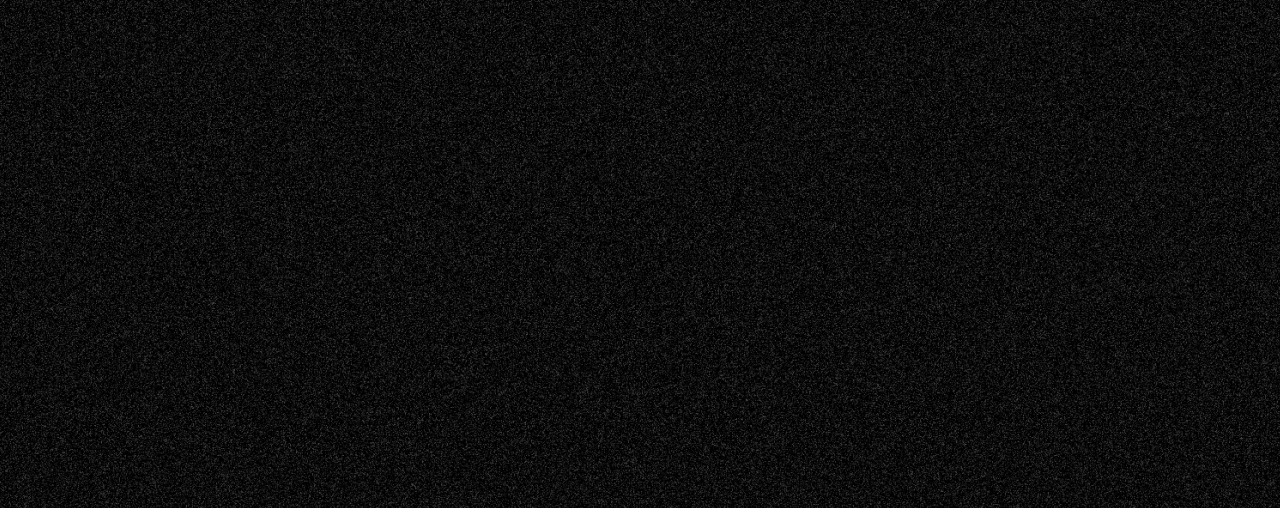
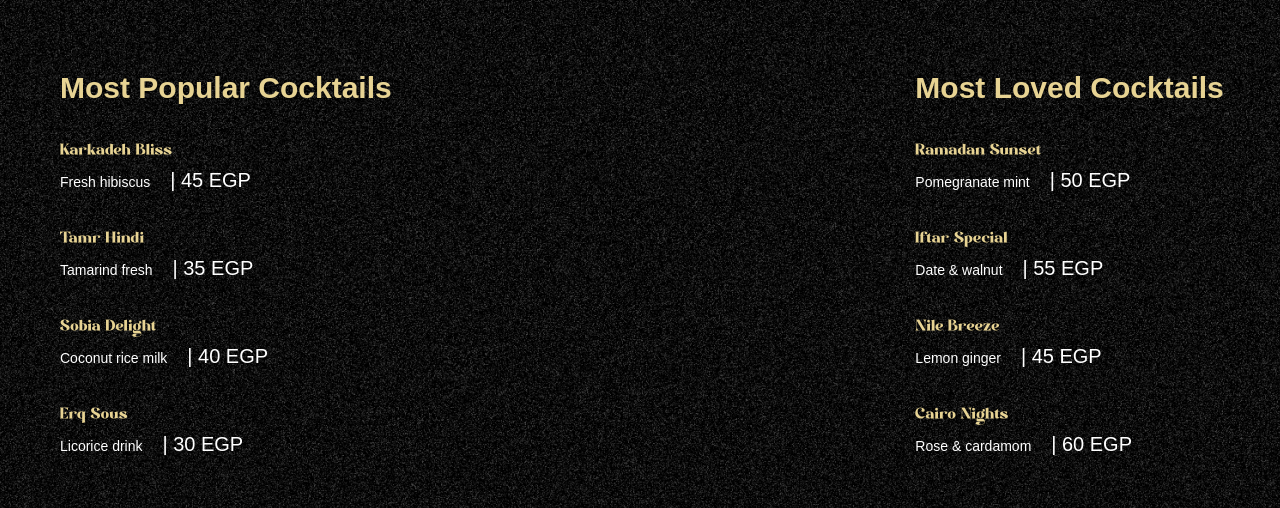
Before and after one commit to mahmoudfathydev-hub/Cafe-Ramadan, a Next.js app: page / in a window 1280 px wide. Shown: the part 890-1398 px from the top of the page. Built offline with nearby package versions, Linux system fonts and the light colour scheme; a web font is replaced by a local one.

Commit message:
add menu section

```diff
--- a/src/app/components/hero.tsx
+++ b/src/app/components/hero.tsx
@@ -70,7 +70,6 @@ const Hero = () => {
       videoRef.current.pause();
       tl.to(videoRef.current, {
         currentTime: videoRef.current.duration || 1,
-        scale: 0.8,
         ease: "none",
         onUpdate: function () {
           if (videoRef.current) {
--- a/src/app/components/menu.tsx
+++ b/src/app/components/menu.tsx
@@ -1,8 +1,59 @@
+"use client"
+import { cocktailLists, mockTailLists } from "@/constants"
+import { useGSAP } from "@gsap/react"
+import Image from "next/image"
+import gsap from "gsap"
 
 function Menu() {
+    useGSAP(() => {
+        const parallaxTimeline = gsap.timeline({
+            scrollTrigger: {
+                trigger: '#cocktails',
+                start: 'tap 30%',
+                end: 'bottom 80%',
+                scrub: true,
+            }
+        })
+        parallaxTimeline
+        .from('#c-left-leaf' , {
+            x: -100, y: 100
+        })
+        .from('#c-right-leaf' , {
+            x: 100, y: 100
+        })
+    })
     return (
-        <section id="cocktails" className="noisy" >
-
+        <section id="cocktails" className="noisy h-[80vh]" >
+            <Image src="/images/cocktail-left-leaf.png" width={200} height={200} alt="cocktail-left-leaf" id="c-left-leaf"/>
+            <Image src="/images/cocktail-right-leaf.png" width={200} height={200} alt="cocktail-right-leaf" id="c-right-leaf"/>
+            <div className="list ml-10 mr-10">
+                <div className="popular">
+                    <h2>Most Popular Cocktails</h2>
+                    <ul>
+                        {cocktailLists.map((cocktail) => (
+                            <li key={cocktail.name}>
+                                <div className="md:me-28">
+                                    <h3>{cocktail.name}</h3>
+                                    <p>{cocktail.detail} <span className="pl-4"> | {cocktail.price}</span> </p>
+                                </div>
+                            </li>
+                        ))}
+                    </ul>
+                </div>
+                <div className="loved">
+                    <h2>Most Loved Cocktails</h2>
+                    <ul>
+                        {mockTailLists.map((mocktail) => (
+                            <li key={mocktail.name}>
+                                <div className="me-28">
+                                    <h3>{mocktail.name}</h3>
+                                    <p>{mocktail.detail} <span className="pl-4"> | {mocktail.price}</span> </p>
+                                </div>
+                            </li>
+                        ))}
+                    </ul>
+                </div>
+            </div>
         </section>
     )
 }
--- a/src/app/globals.css
+++ b/src/app/globals.css
@@ -146,11 +146,52 @@ body {
 
   /* ---------- Cocktails ---------- */
 
+
   #cocktails {
     @apply relative min-h-dvh w-full overflow-hidden;
 
+    #c-left-leaf {
+      @apply absolute left-0 bottom-0 w-1/3 md:w-fit md:bottom-0 md:top-auto;
+    }
+
+    #c-right-leaf {
+      @apply absolute right-0 bottom-0 w-1/3 md:w-fit md:bottom-0 md:top-auto;
+    }
+
     .list {
-      @apply container mx-auto relative z-10 flex md:flex-row flex-col justify-between gap-20 pt-40 px-5;
+      @apply container mx-auto relative z-10 flex md:flex-row flex-col justify-between items-start gap-20 pt-40 2xl:px-0 px-5;
+
+      .popular {
+        @apply space-y-8 w-full md:w-fit;
+      }
+
+      .loved {
+        @apply space-y-8 w-full mr-14 md:w-fit pb-20 md:pb-0;
+      }
+
+      h2 {
+        @apply text-3xl font-bold text-yellow;
+      }
+
+      ul {
+        @apply space-y-8;
+
+        li {
+          @apply flex justify-between items-start;
+
+          h3 {
+            @apply font-modern-negra 2xl:text-3xl text-xl text-yellow;
+          }
+
+          p {
+            @apply text-sm;
+          }
+
+          span {
+            @apply text-xl font-medium;
+          }
+        }
+      }
     }
   }
 
```
